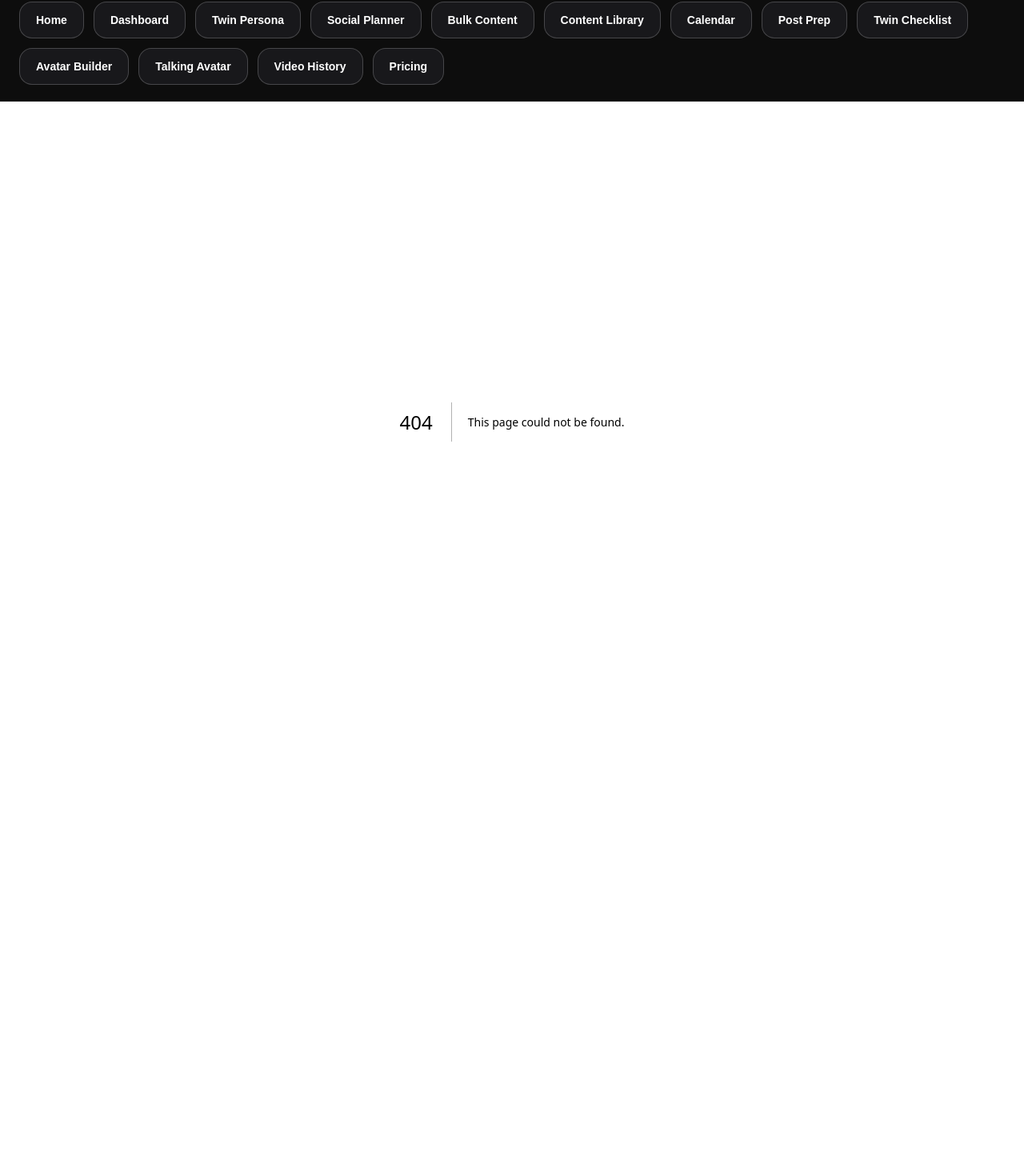
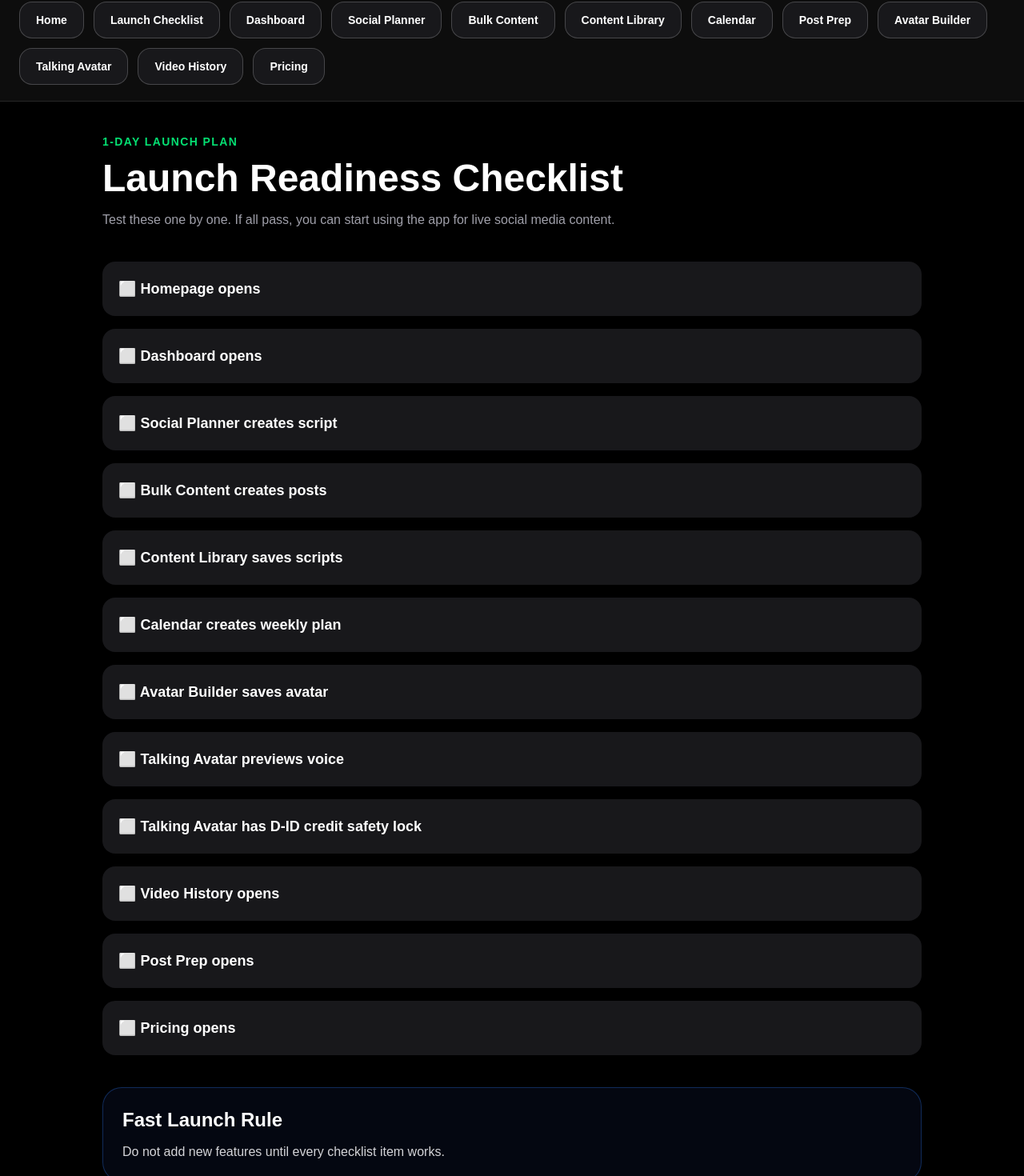
Before and after one commit to lou-delgado34/ai-cash-creator-studio, a Next.js app: page /launch-checklist in a window 1280 px wide. Before the commit this address had no page. Shown: the part 18-1488 px from the top of the page at 80% size. Before the commit the page ends 945 px from the top, so only its background shows below. Built offline with nearby package versions, Linux system fonts and the light colour scheme.

Commit message:
add launch readiness checklist

```diff
--- /dev/null
+++ b/app/launch-checklist/page.tsx
@@ -0,0 +1,47 @@
+export default function LaunchChecklistPage() {
+  const items = [
+    "Homepage opens",
+    "Dashboard opens",
+    "Social Planner creates script",
+    "Bulk Content creates posts",
+    "Content Library saves scripts",
+    "Calendar creates weekly plan",
+    "Avatar Builder saves avatar",
+    "Talking Avatar previews voice",
+    "Talking Avatar has D-ID credit safety lock",
+    "Video History opens",
+    "Post Prep opens",
+    "Pricing opens",
+  ];
+
+  return (
+    <main className="min-h-screen bg-black px-6 py-10 text-white">
+      <section className="mx-auto max-w-5xl">
+        <p className="text-sm font-bold uppercase tracking-widest text-green-400">
+          1-Day Launch Plan
+        </p>
+
+        <h1 className="mt-3 text-5xl font-bold">Launch Readiness Checklist</h1>
+
+        <p className="mt-4 text-zinc-400">
+          Test these one by one. If all pass, you can start using the app for live social media content.
+        </p>
+
+        <div className="mt-10 space-y-4">
+          {items.map((item) => (
+            <div key={item} className="rounded-2xl bg-zinc-900 p-5">
+              <p className="text-lg font-bold">⬜ {item}</p>
+            </div>
+          ))}
+        </div>
+
+        <div className="mt-10 rounded-3xl border border-blue-500/30 bg-blue-950/20 p-6">
+          <h2 className="text-2xl font-bold">Fast Launch Rule</h2>
+          <p className="mt-3 text-zinc-300">
+            Do not add new features until every checklist item works.
+          </p>
+        </div>
+      </section>
+    </main>
+  );
+}
--- a/app/layout.tsx
+++ b/app/layout.tsx
@@ -11,14 +11,13 @@ export default function RootLayout({
 }) {
   const links = [
     ["Home", "/"],
+    ["Launch Checklist", "/launch-checklist"],
     ["Dashboard", "/dashboard"],
-    ["Twin Persona", "/twin-persona"],
     ["Social Planner", "/social-planner"],
     ["Bulk Content", "/bulk-content"],
     ["Content Library", "/content-library"],
     ["Calendar", "/content-calendar"],
     ["Post Prep", "/post-prep"],
-    ["Twin Checklist", "/digital-twin-checklist"],
     ["Avatar Builder", "/avatar-builder"],
     ["Talking Avatar", "/talking-avatar"],
     ["Video History", "/talking-history"],
```
